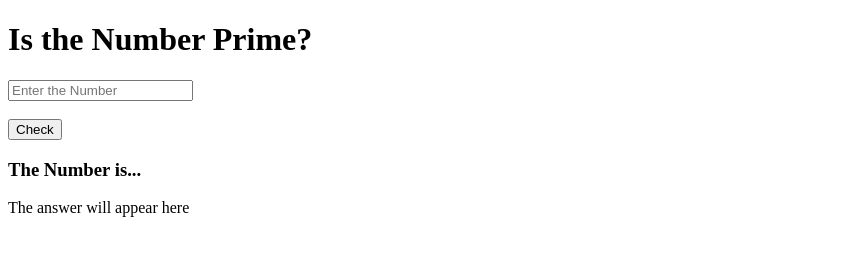
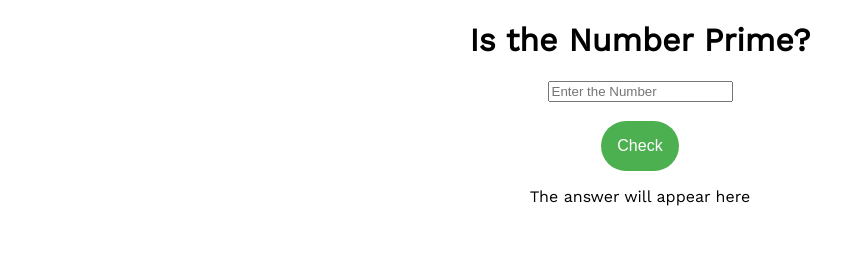
Before and after one commit to pushkarsingh019/Prime-Number-Checker, a plain HTML site: page index.html in a window 1280 px wide. Shown: the whole page, without its empty margins (0-865 px from the left). Drawn offline with nearby package versions, Linux system fonts and the light colour scheme.

Commit message:
Updated the css

```diff
--- a/index.html
+++ b/index.html
@@ -23,7 +23,6 @@
 
     <!-- Output Areas to show the output -->
     <div>
-        <h3> The Number is... </h3>
         <p id="txt-output">
             The answer will appear here
         </p>
--- a/style.css
+++ b/style.css
@@ -1 +1,26 @@
 /* The CSS file behind this website */
+
+@import url('https://fonts.googleapis.com/css2?family=Work+Sans&display=swap');
+
+body {
+    font-family: 'Work Sans', sans-serif;
+    text-align: center;
+    /* position: absolute;
+    top: 50%;
+    left: 50%; */
+}
+
+/* #txt-output{
+    color: gray;
+} */
+#btn {
+    background-color: #4CAF50; /* Green */
+    border: none;
+    color: white;
+    padding: 1rem;
+    text-align: center;
+    text-decoration: none;
+    display: inline-block;
+    font-size: 1rem;
+    border-radius: 321312px;
+  }
```
